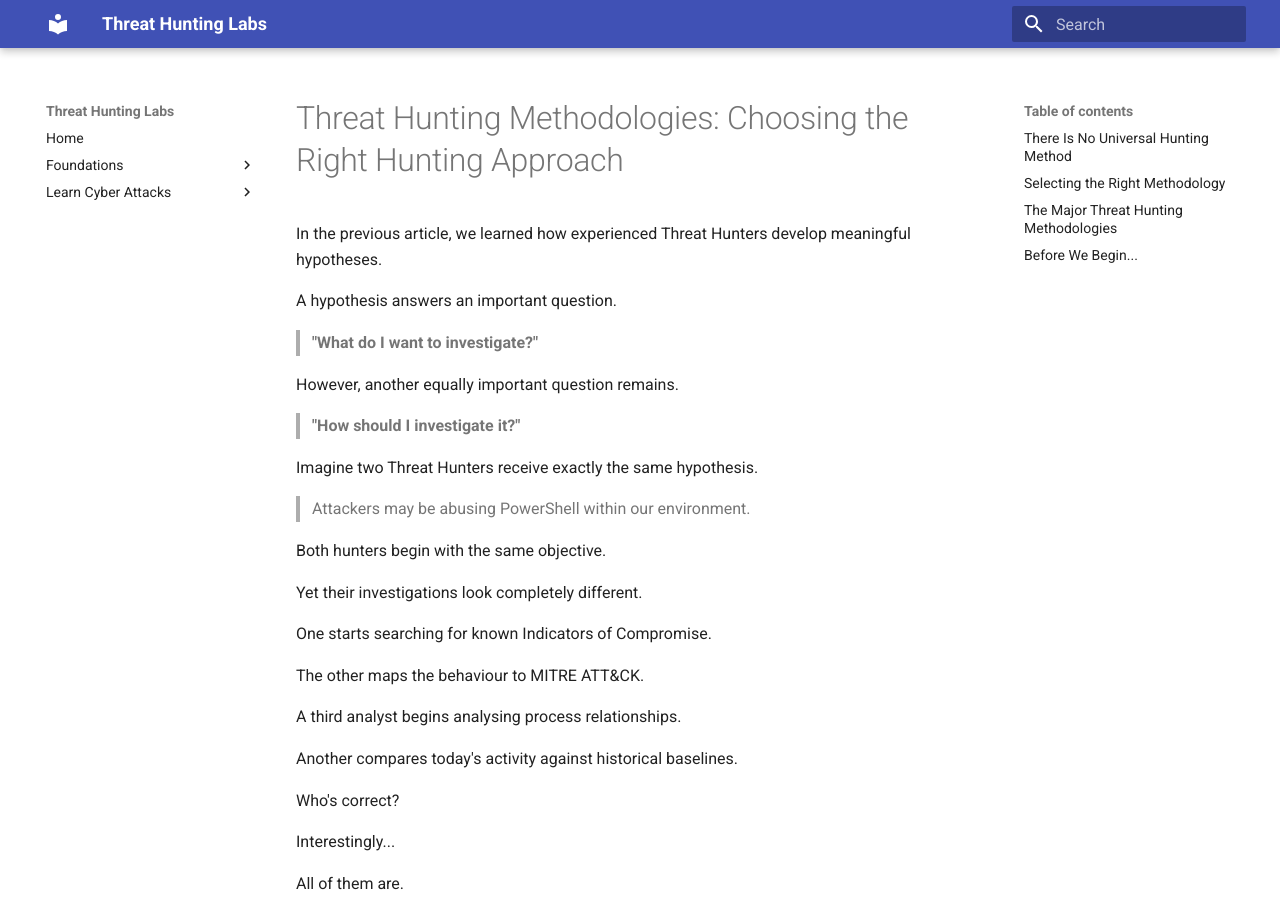
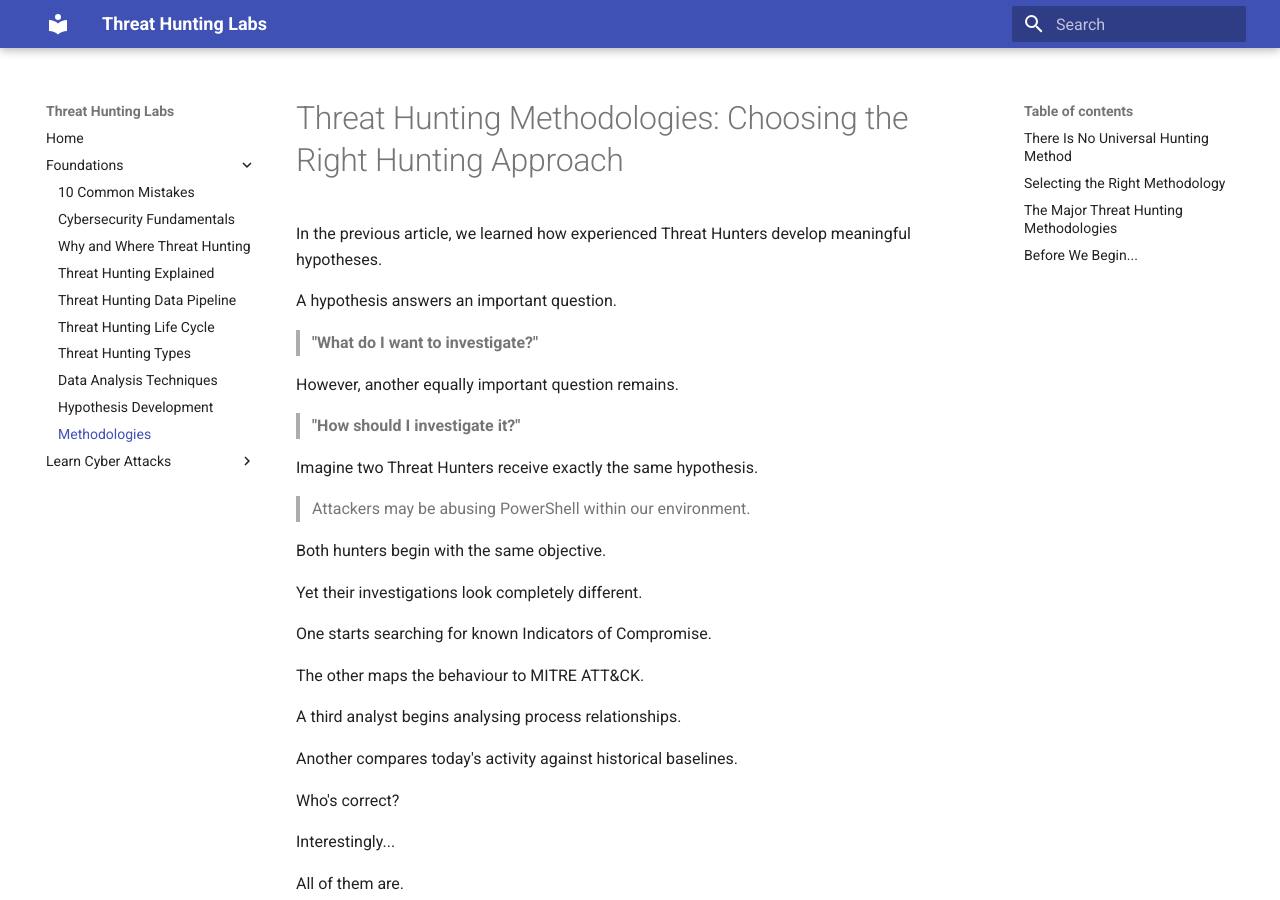
Before and after one commit to pbmundas/ThreatHuntingLabs, an MkDocs documentation site: the page built from docs/foundations/Threat-Hunting-Methodologies:-Choosing-the-Right-Hunting-Approach.md, in a window 1280 px wide and 900 px high. Built offline with MkDocs 1.6.1 and Material for MkDocs 9.7.7, drawn with Linux system fonts in a browser that asks for light colours.

Commit message:
Update mkdocs.yml

```diff
--- a/mkdocs.yml
+++ b/mkdocs.yml
@@ -36,6 +36,7 @@ nav:
       - Threat Hunting Types: foundations/Types-of-Threat-Hunting-Choosing-the-Right-Hunting-Strategy.md
       - Data Analysis Techniques: foundations/Threat-Hunting-Data-Analysis-Techniques.md
       - Hypothesis Development: foundations/Hypothesis-Development-Thinking-Like-a-Threat-Hunter-Before-Writing-a-Single-Query.md
+      - Methodologies: foundations/Threat-Hunting-Methodologies:-Choosing-the-Right-Hunting-Approach.md
 
   #- MITRE ATT&CK:
   #    - Introduction: mitre/introduction.md
```
